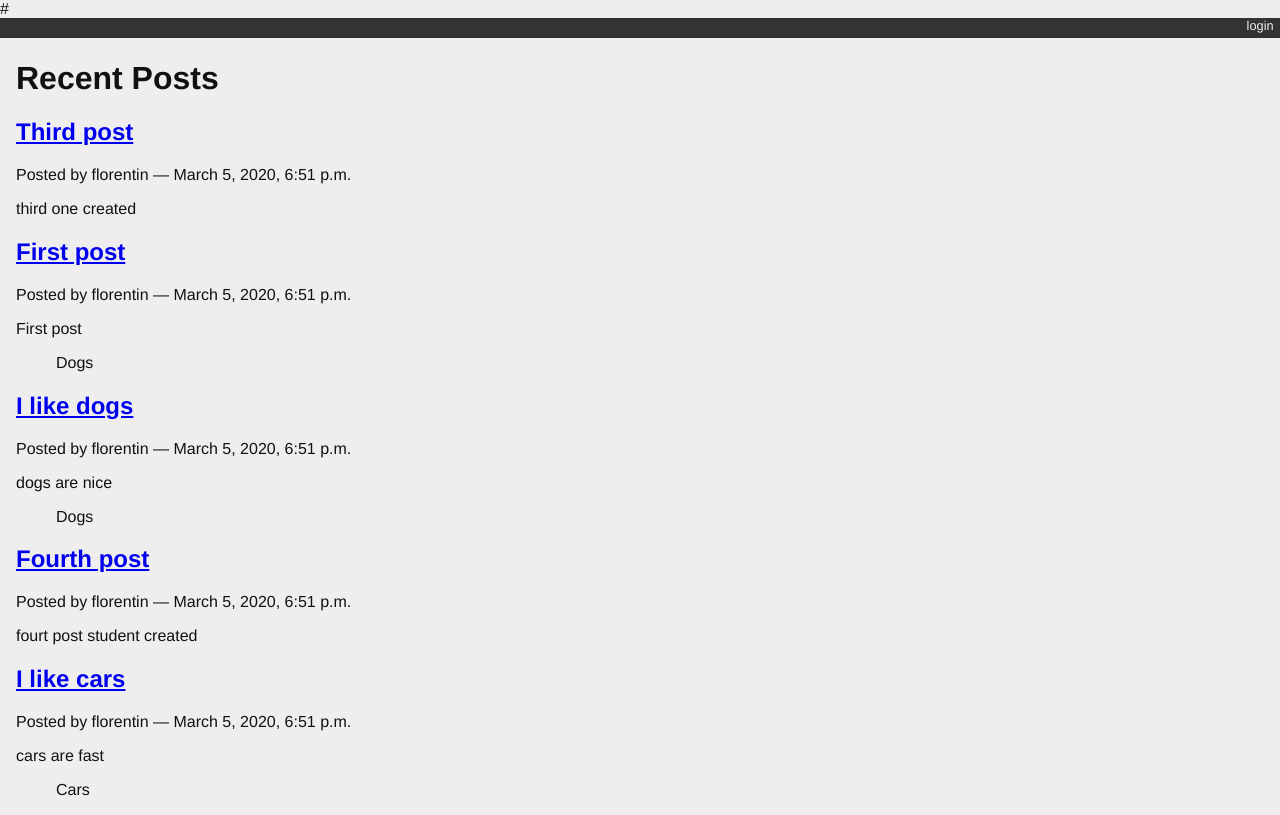
After one commit to FlorentinPopescu/django-blog, a Django app: page / in a window 1280 px wide. The commit adds this page. Run offline with Django 3.2, Linux system fonts and the light colour scheme; data comes from the database, SQL or seed files in the repository; both versions use the stored data as it was after the commit.

Commit message:
django-blog_practical_activity_L07_FP
django-blog_practical_activity_L07_FP

```diff
--- a/blogging/admin.py
+++ b/blogging/admin.py
@@ -1,7 +1,5 @@
 from django.contrib import admin
+from blogging.models import Post, Category
 
-# a new import
-from blogging.models import Post
-
-# and a new admin registration
 admin.site.register(Post)
+admin.site.register(Category)
--- a/blogging/models.py
+++ b/blogging/models.py
@@ -1,5 +1,6 @@
 from django.db import models
 from django.contrib.auth.models import User
+
 
 class Post(models.Model):
     title = models.CharField(max_length=128)
@@ -11,3 +12,15 @@ class Post(models.Model):
 
     def __str__(self):
         return self.title
+
+
+class Category(models.Model):
+    name = models.CharField(max_length=128)
+    description = models.TextField(blank=True)
+    posts = models.ManyToManyField(Post, blank=True, related_name='categories')
+
+    def __str__(self):
+        return self.name
+
+    class Meta:
+        verbose_name_plural = 'Categories'
--- /dev/null
+++ b/blogging/static/django_blog.css
@@ -0,0 +1,74 @@
+body {
+    background-color: #eee;
+    color: #111;
+    font-family: "HelveticaNeue-Light", "Helvetica Neue Light", "Helvetica Neue", Helvetica, Arial, "Lucida Grande", sans-serif;
+    margin:0;
+    padding:0;
+}
+#container {
+    margin:0;
+    padding:0;
+    margin-top: 0px;
+}
+#header {
+    background-color: #333;
+    border-botton: 1px solid #111;
+    margin:0;
+    padding:0;
+}
+#control-bar {
+    margin: 0em 0em 1em;
+    list-style: none;
+    list-style-type: none;
+    text-align: right;
+    color: #eee;
+    font-size: 80%;
+    padding-bottom: 0.4em;
+}
+#control-bar li {
+    display: inline-block;
+}
+#control-bar li a {
+    color: #eee;
+    padding: 0.5em;
+    text-decoration: none;
+}
+#control-bar li a:hover {
+    color: #cce;
+}
+#content {
+    margin: 0em 1em 1em;
+}
+
+ul#entries {
+    list-style: none;
+    list-style-type: none;
+}
+div.entry {
+    margin-right: 2em;
+    margin-top: 1em;
+    border-top: 1px solid #cecece;
+}
+ul#entries li:first-child div.entry {
+    border-top: none;
+    margin-top: 0em;
+}
+div.entry-body {
+    margin-left: 2em;
+}
+.notification {
+    float: right;
+    text-align: center;
+    width: 25%;
+    padding: 1em;
+}
+.info {
+    background-color: #aae;
+}
+ul.categories {
+    list-style: none;
+    list-style-type: none;
+}
+ul.categories li {
+    display: inline;
+}
--- /dev/null
+++ b/blogging/templates/blogging/list.html
@@ -0,0 +1,27 @@
+{% extends "base.html" %}
+
+{% block content %}
+  <h1>Recent Posts</h1>
+
+  {% comment %} here is where the query happens {% endcomment %}
+
+  {% for post in posts %}
+  <div class="post">
+    <h2>
+       <a href="{% url 'blog_detail' post.pk %} ">{{ post }}</a>
+    </h2>
+    <p class="byline">
+      Posted by {{ post.author.username }} &mdash; {{ post.published_date }}
+    </p>
+    <div class="post-body">
+      {{ post.text }}
+    </div>
+    <ul class="categories">
+      {% for category in post.categories.all %}
+        <li>{{ category }}</li>
+      {% endfor %}
+    </ul>
+  </div>
+  {% endfor %}
+
+{% endblock content %}
--- /dev/null
+++ b/blogging/urls.py
@@ -0,0 +1,12 @@
+""" blogging/urls.py script """
+
+# imports
+from django.urls import path
+from blogging.views import list_view, detail_view
+# ----------------------------------
+
+
+urlpatterns = [
+    path('', list_view, name="blog_index"),
+    path('posts/<int:post_id>/', detail_view, name="blog_detail"),
+    ]
--- a/blogging/views.py
+++ b/blogging/views.py
@@ -1,3 +1,45 @@
+""" bloggings/views.py script """
+
+# imports
 from django.shortcuts import render
+from django.http import HttpResponse, Http404  #,HttpResponseRedirect
 
-# Create your views here.
+from django.template import loader
+from blogging.models import Post
+# ------------------------------------
+
+def list_view(request):
+    """ list view """
+    published = Post.objects.exclude(published_date__exact=None)
+    posts = published.order_by('-published_date')
+    context = {'posts': posts}
+    # template = loader.get_template('blogging/list.html')
+    # body = template.render(context)
+    # return HttpResponse(body, content_type="text/html")
+    return render(request, 'blogging/list.html', context)
+
+def detail_view(request, post_id):
+    """ detail view """
+    published = Post.objects.exclude(published_date__exact=None)
+    try:
+        post = published.get(pk=post_id)
+    except Post.DoesNotExist:
+        raise Http404
+    context = {'post': post}
+    return render(request, 'blogging/detail.html', context)
+# --------------------------------------
+
+
+
+#def stub_view(request, *args, **kwargs):
+#    """ page view """
+#    body = "Stub View\n\n"
+#
+#    if args:
+#        body += "Args:\n"
+#        body += "\n".join(["\t%s" % a for a in args])
+#    if kwargs:
+#        body += "Kwargs:\n"
+#        body += "\n".join(["\t%s: %s" % i for i in kwargs.items()])
+#
+#    return HttpResponse(body, content_type="text/plain")
--- a/mysite/settings.py
+++ b/mysite/settings.py
@@ -121,3 +121,6 @@ USE_TZ = True
 
 STATIC_URL = '/static/'
 STATICFILES_DIRS = [os.path.join(BASE_DIR, 'static')]
+
+LOGIN_URL = '/login/'
+LOGIN_REDIRECT_URL = '/'
--- a/mysite/templates/base.html
+++ b/mysite/templates/base.html
@@ -5,11 +5,21 @@
 
   <head>
     <title>Django blog</title>
-    <link href="https://fonts.googleapis.com/css?family=Source+Sans+Pro:400" rel="stylesheet">
-    <link rel="stylesheet" href="{% static 'css/base.css' %}">
+    # <link href="https://fonts.googleapis.com/css?family=Source+Sans+Pro:400" rel="stylesheet">
+    <link type="text/css" rel="stylesheet" href="{% static 'django_blog.css' %}">
   </head>
 
   <body>
+    <div id="header">  {# header begins here #}
+     <ul id="control-bar">
+     {% if user.is_authenticated %}
+      {% if user.is_staff %}<li><a href="{% url 'admin:index' %}">admin</a></li>{% endif %}
+       <li><a href="{% url 'logout' %}">logout</a></li>
+      {% else %}
+       <li><a href="{% url 'login' %}">login</a></li>
+     {% endif %}
+     </ul>
+    </div>
     <div id="container">
       <div id="content">
       {% block content %}
--- a/mysite/urls.py
+++ b/mysite/urls.py
@@ -13,11 +13,16 @@ Including another URLconf
     1. Import the include() function: from django.urls import include, path
     2. Add a URL to urlpatterns:  path('blog/', include('blog.urls'))
 """
+#imports
 from django.contrib import admin
 from django.urls import path, include
+from django.contrib.auth.views import LoginView, LogoutView
+# -----------------------------------
 
 urlpatterns = [
     path('admin/', admin.site.urls),
     path('polling/', include('polling.urls')),
-    # path('blogging/', include('blogging.urls')),
+    path('', include('blogging.urls')),
+    path('login/', LoginView.as_view(template_name='login.html'), name="login"),
+    path('logout/', LogoutView.as_view(next_page='/'), name="logout"),
 ]
```
Also changed, not shown: blogging/templates/blogging/detail.html (added, +17 -0 lines), blogging/tests.py (+62 -3 lines), mysite/templates/login.html (added, +9 -0 lines), static/css/base.css (deleted, +0 -50 lines), blogging/migrations/0002_category.py (added), blogging/migrations/0003_auto_20200318_1834.py (added), db.sqlite3.
